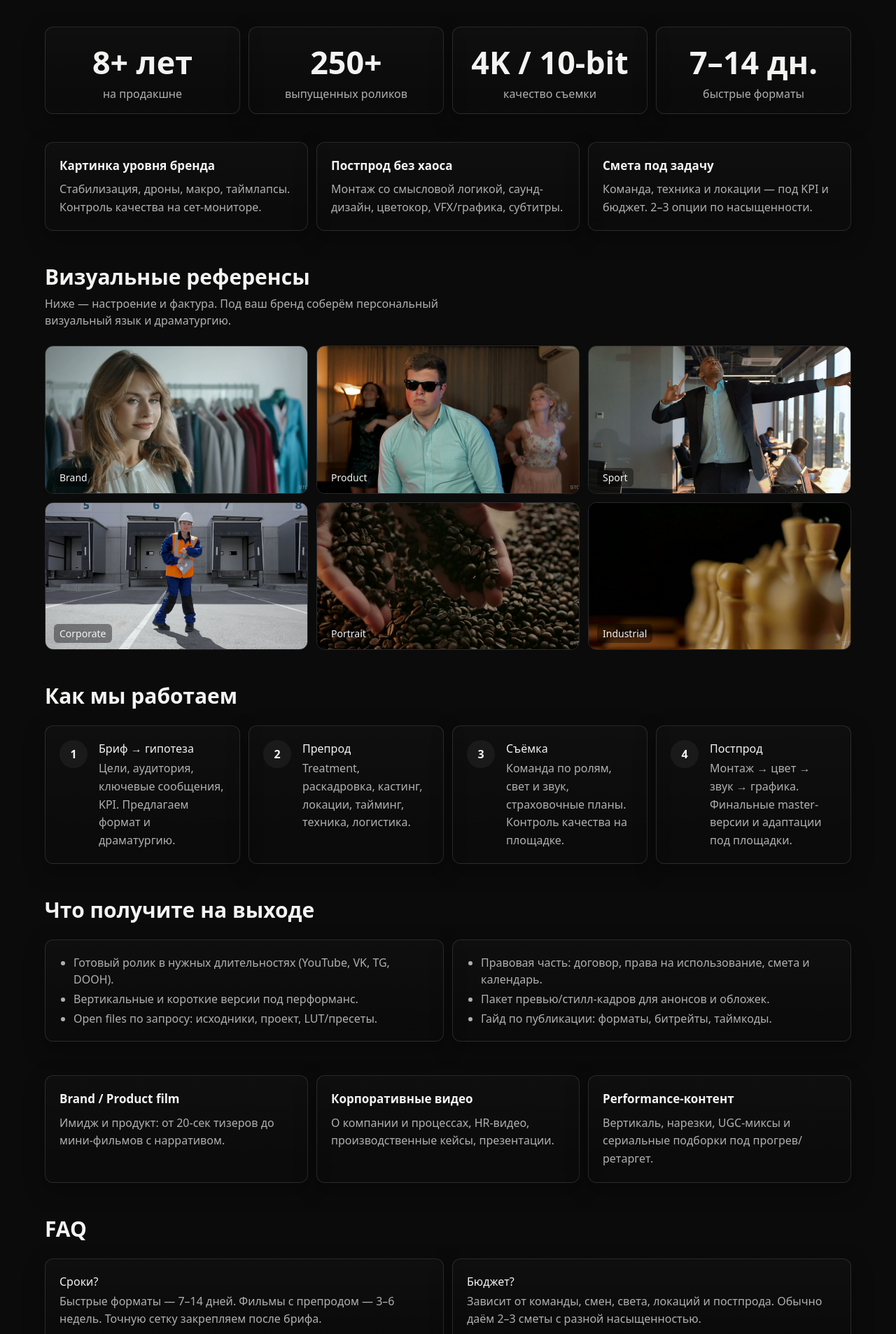
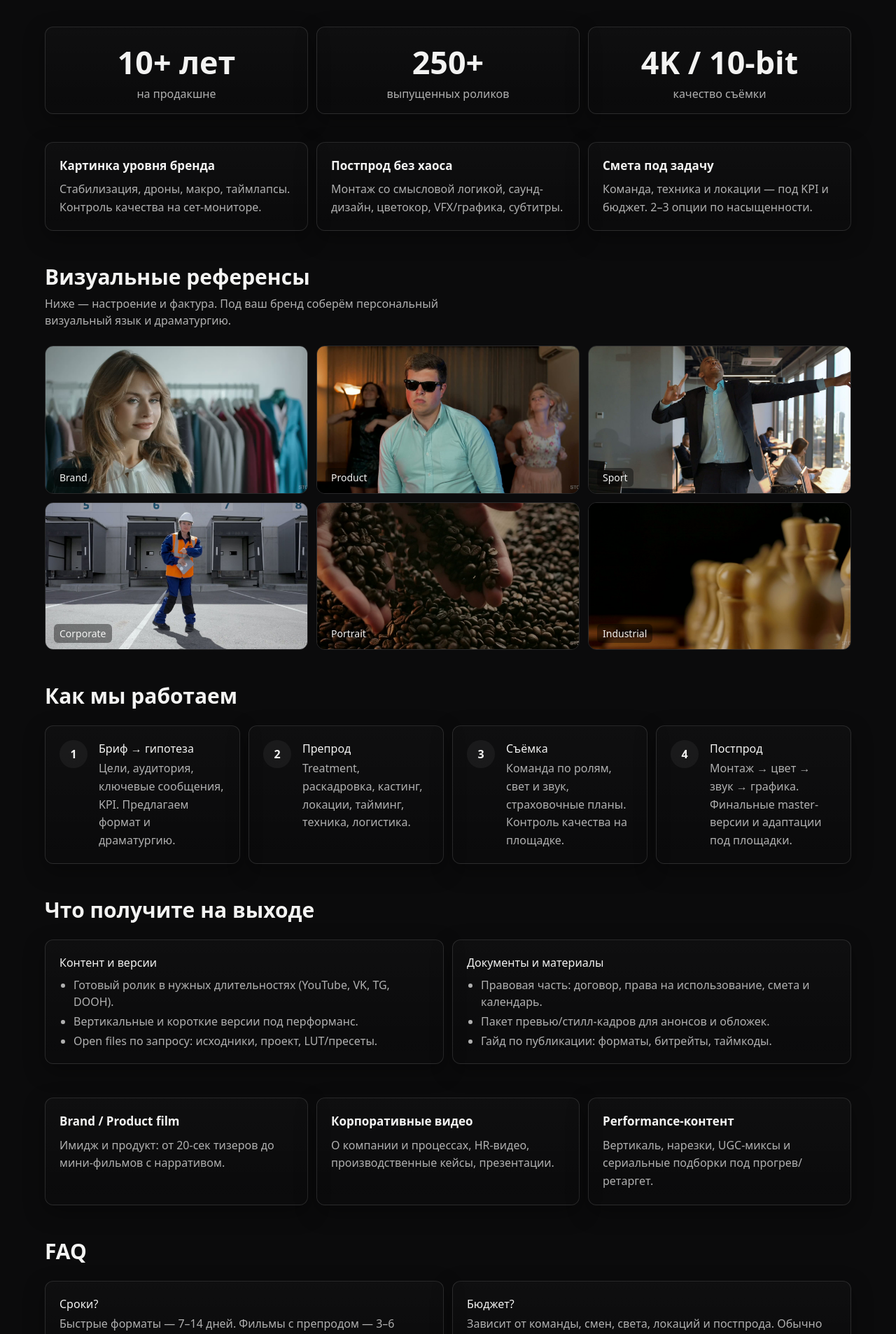
Before and after one commit to pandangun/highwayfilms.ru, a Next.js app: page /videoproduction in a window 1280 px wide. Shown: the part 413-2320 px from the top of the page at 70% size. Built offline with nearby package versions, Linux system fonts and the light colour scheme.

Commit message:
Refactor videoproduction page data structures

```diff
--- a/src/app/videoproduction/page.tsx
+++ b/src/app/videoproduction/page.tsx
@@ -58,6 +58,19 @@ function Step({ n, title, text }: { n: number; title: string; text: string }) {
   );
 }
 
+function ChecklistCard({ title, items }: { title: string; items: string[] }) {
+  return (
+    <div className="card p-5">
+      <div className="font-medium">{title}</div>
+      <ul className="mt-2 list-disc pl-5 space-y-1 text-muted">
+        {items.map((item) => (
+          <li key={item}>{item}</li>
+        ))}
+      </ul>
+    </div>
+  );
+}
+
 const frames = [
   { src: "/images/frames/f001.jpg", alt: "Референс: бренд-фильм, крупный план", tag: "Brand" },
   { src: "/images/frames/f002.jpg", alt: "Референс: предметная съёмка, мягкий свет", tag: "Product" },
@@ -65,6 +78,99 @@ const frames = [
   { src: "/images/frames/f004.jpg", alt: "Референс: архитектура, атмосфера", tag: "Corporate" },
   { src: "/images/frames/f005.jpg", alt: "Референс: портрет, контровой свет", tag: "Portrait" },
   { src: "/images/frames/f006.jpg", alt: "Референс: индустриальная съёмка", tag: "Industrial" },
+];
+
+const kpis = [
+  { value: "10+ лет", label: "на продакшне" },
+  { value: "250+", label: "выпущенных роликов" },
+  { value: "4K / 10-bit", label: "качество съёмки" },
+];
+
+const benefits = [
+  {
+    title: "Картинка уровня бренда",
+    text: "Стабилизация, дроны, макро, таймлапсы. Контроль качества на сет-мониторе.",
+  },
+  {
+    title: "Постпрод без хаоса",
+    text: "Монтаж со смысловой логикой, саунд-дизайн, цветокор, VFX/графика, субтитры.",
+  },
+  {
+    title: "Смета под задачу",
+    text: "Команда, техника и локации — под KPI и бюджет. 2–3 опции по насыщенности.",
+  },
+];
+
+const processSteps = [
+  {
+    title: "Бриф → гипотеза",
+    text: "Цели, аудитория, ключевые сообщения, KPI. Предлагаем формат и драматургию.",
+  },
+  {
+    title: "Препрод",
+    text: "Treatment, раскадровка, кастинг, локации, тайминг, техника, логистика.",
+  },
+  {
+    title: "Съёмка",
+    text: "Команда по ролям, свет и звук, страховочные планы. Контроль качества на площадке.",
+  },
+  {
+    title: "Постпрод",
+    text: "Монтаж → цвет → звук → графика. Финальные master-версии и адаптации под площадки.",
+  },
+];
+
+const deliverables: Array<{ title: string; items: string[] }> = [
+  {
+    title: "Контент и версии",
+    items: [
+      "Готовый ролик в нужных длительностях (YouTube, VK, TG, DOOH).",
+      "Вертикальные и короткие версии под перформанс.",
+      "Open files по запросу: исходники, проект, LUT/пресеты.",
+    ],
+  },
+  {
+    title: "Документы и материалы",
+    items: [
+      "Правовая часть: договор, права на использование, смета и календарь.",
+      "Пакет превью/стилл-кадров для анонсов и обложек.",
+      "Гайд по публикации: форматы, битрейты, таймкоды.",
+    ],
+  },
+];
+
+const formatHighlights = [
+  {
+    title: "Brand / Product film",
+    text: "Имидж и продукт: от 20-сек тизеров до мини-фильмов с нарративом.",
+  },
+  {
+    title: "Корпоративные видео",
+    text: "О компании и процессах, HR-видео, производственные кейсы, презентации.",
+  },
+  {
+    title: "Performance-контент",
+    text: "Вертикаль, нарезки, UGC-миксы и сериальные подборки под прогрев/ретаргет.",
+  },
+];
+
+const faqItems = [
+  {
+    question: "Сроки?",
+    answer: "Быстрые форматы — 7–14 дней. Фильмы с препродом — 3–6 недель. Точную сетку закрепляем после брифа.",
+  },
+  {
+    question: "Бюджет?",
+    answer: "Зависит от команды, смен, света, локаций и постпрода. Обычно даём 2–3 сметы с разной насыщенностью.",
+  },
+  {
+    question: "Исходники / права?",
+    answer: "Передаем master-версии и исходники по запросу. Права и сроки использования — в договоре.",
+  },
+  {
+    question: "Где снимаем?",
+    answer: "Москва и Санкт-Петербург, выезды по РФ и СНГ. Подбираем команду под площадку и задачу.",
+  },
 ];
 
 export default function Page() {
@@ -86,27 +192,17 @@ export default function Page() {
       </section>
 
       {/* KPIs */}
-      <section className="mt-10 grid grid-cols-2 md:grid-cols-4 gap-3">
-        <Kpi value="8+ лет" label="на продакшне" />
-        <Kpi value="250+" label="выпущенных роликов" />
-        <Kpi value="4K / 10-bit" label="качество съемки" />
-        <Kpi value="7–14 дн." label="быстрые форматы" />
+      <section className="mt-10 grid gap-3 sm:grid-cols-2 lg:grid-cols-3">
+        {kpis.map((kpi) => (
+          <Kpi key={kpi.value} value={kpi.value} label={kpi.label} />
+        ))}
       </section>
 
       {/* Плюсы */}
       <section className="mt-10 grid sm:grid-cols-2 lg:grid-cols-3 gap-3">
-        <Feature
-          title="Картинка уровня бренда"
-          text="Стабилизация, дроны, макро, таймлапсы. Контроль качества на сет-мониторе."
-        />
-        <Feature
-          title="Постпрод без хаоса"
-          text="Монтаж со смысловой логикой, саунд-дизайн, цветокор, VFX/графика, субтитры."
-        />
-        <Feature
-          title="Смета под задачу"
-          text="Команда, техника и локации — под KPI и бюджет. 2–3 опции по насыщенности."
-        />
+        {benefits.map((benefit) => (
+          <Feature key={benefit.title} title={benefit.title} text={benefit.text} />
+        ))}
       </section>
 
       {/* Галерея референсов */}
@@ -117,21 +213,21 @@ export default function Page() {
         </p>
 
         <div className="mt-6 grid grid-cols-2 md:grid-cols-3 gap-3">
-          {frames.map((f, i) => (
+          {frames.map((frame, index) => (
             <figure
-              key={i}
+              key={frame.src}
               className="group relative w-full aspect-video overflow-hidden rounded-xl border border-base"
             >
               <Image
-                src={f.src /* или f001 и т.д. при стат.импортах */}
-                alt={f.alt}
+                src={frame.src /* или f001 и т.д. при стат.импортах */}
+                alt={frame.alt}
                 fill
                 className="object-cover transition duration-300 group-hover:scale-[1.02]"
                 sizes="(max-width:768px) 50vw, (max-width:1024px) 33vw, 33vw"
-                priority={i < 2}
+                priority={index < 2}
               />
               <figcaption className="pointer-events-none absolute inset-x-0 bottom-0 p-3 text-sm">
-                <span className="rounded-md bg-black/40 px-2 py-1">{f.tag}</span>
+                <span className="rounded-md bg-black/40 px-2 py-1">{frame.tag}</span>
               </figcaption>
               <div className="absolute inset-0 bg-gradient-to-t from-black/25 to-transparent opacity-0 group-hover:opacity-100 transition" />
             </figure>
@@ -143,26 +239,9 @@ export default function Page() {
       <section className="mt-12">
         <h2 className="text-2xl md:text-3xl font-semibold">Как мы работаем</h2>
         <ol className="mt-6 grid sm:grid-cols-2 lg:grid-cols-4 gap-3">
-          <Step
-            n={1}
-            title="Бриф → гипотеза"
-            text="Цели, аудитория, ключевые сообщения, KPI. Предлагаем формат и драматургию."
-          />
-          <Step
-            n={2}
-            title="Препрод"
-            text="Treatment, раскадровка, кастинг, локации, тайминг, техника, логистика."
-          />
-          <Step
-            n={3}
-            title="Съёмка"
-            text="Команда по ролям, свет и звук, страховочные планы. Контроль качества на площадке."
-          />
-          <Step
-            n={4}
-            title="Постпрод"
-            text="Монтаж → цвет → звук → графика. Финальные master-версии и адаптации под площадки."
-          />
+          {processSteps.map((step, idx) => (
+            <Step key={step.title} n={idx + 1} title={step.title} text={step.text} />
+          ))}
         </ol>
       </section>
 
@@ -170,67 +249,29 @@ export default function Page() {
       <section className="mt-12">
         <h2 className="text-2xl md:text-3xl font-semibold">Что получите на выходе</h2>
         <div className="mt-6 grid md:grid-cols-2 gap-3">
-          <div className="card p-5">
-            <ul className="list-disc pl-5 space-y-1 text-muted">
-              <li>Готовый ролик в нужных длительностях (YouTube, VK, TG, DOOH).</li>
-              <li>Вертикальные и короткие версии под перформанс.</li>
-              <li>Open files по запросу: исходники, проект, LUT/пресеты.</li>
-            </ul>
-          </div>
-          <div className="card p-5">
-            <ul className="list-disc pl-5 space-y-1 text-muted">
-              <li>Правовая часть: договор, права на использование, смета и календарь.</li>
-              <li>Пакет превью/стилл-кадров для анонсов и обложек.</li>
-              <li>Гайд по публикации: форматы, битрейты, таймкоды.</li>
-            </ul>
-          </div>
+          {deliverables.map((group) => (
+            <ChecklistCard key={group.title} title={group.title} items={group.items} />
+          ))}
         </div>
       </section>
 
       {/* Форматы работ */}
       <section className="mt-12 grid sm:grid-cols-2 lg:grid-cols-3 gap-3">
-        <Feature
-          title="Brand / Product film"
-          text="Имидж и продукт: от 20-сек тизеров до мини-фильмов с нарративом."
-        />
-        <Feature
-          title="Корпоративные видео"
-          text="О компании и процессах, HR-видео, производственные кейсы, презентации."
-        />
-        <Feature
-          title="Performance-контент"
-          text="Вертикаль, нарезки, UGC-миксы и сериальные подборки под прогрев/ретаргет."
-        />
+        {formatHighlights.map((format) => (
+          <Feature key={format.title} title={format.title} text={format.text} />
+        ))}
       </section>
 
       {/* FAQ */}
       <section className="mt-12">
         <h2 className="text-2xl md:text-3xl font-semibold">FAQ</h2>
         <div className="mt-6 grid md:grid-cols-2 gap-3">
-          <div className="card p-5">
-            <div className="font-medium">Сроки?</div>
-            <p className="mt-1 text-muted">
-              Быстрые форматы — 7–14 дней. Фильмы с препродом — 3–6 недель. Точную сетку закрепляем после брифа.
-            </p>
-          </div>
-          <div className="card p-5">
-            <div className="font-medium">Бюджет?</div>
-            <p className="mt-1 text-muted">
-              Зависит от команды, смен, света, локаций и постпрода. Обычно даём 2–3 сметы с разной насыщенностью.
-            </p>
-          </div>
-          <div className="card p-5">
-            <div className="font-medium">Исходники / права?</div>
-            <p className="mt-1 text-muted">
-              Передаем master-версии и исходники по запросу. Права и сроки использования — в договоре.
-            </p>
-          </div>
-          <div className="card p-5">
-            <div className="font-medium">Где снимаем?</div>
-            <p className="mt-1 text-muted">
-              Москва и Санкт-Петербург, выезды по РФ и СНГ. Подбираем команду под площадку и задачу.
-            </p>
-          </div>
+          {faqItems.map((item) => (
+            <div key={item.question} className="card p-5">
+              <div className="font-medium">{item.question}</div>
+              <p className="mt-1 text-muted">{item.answer}</p>
+            </div>
+          ))}
         </div>
       </section>
 
```
